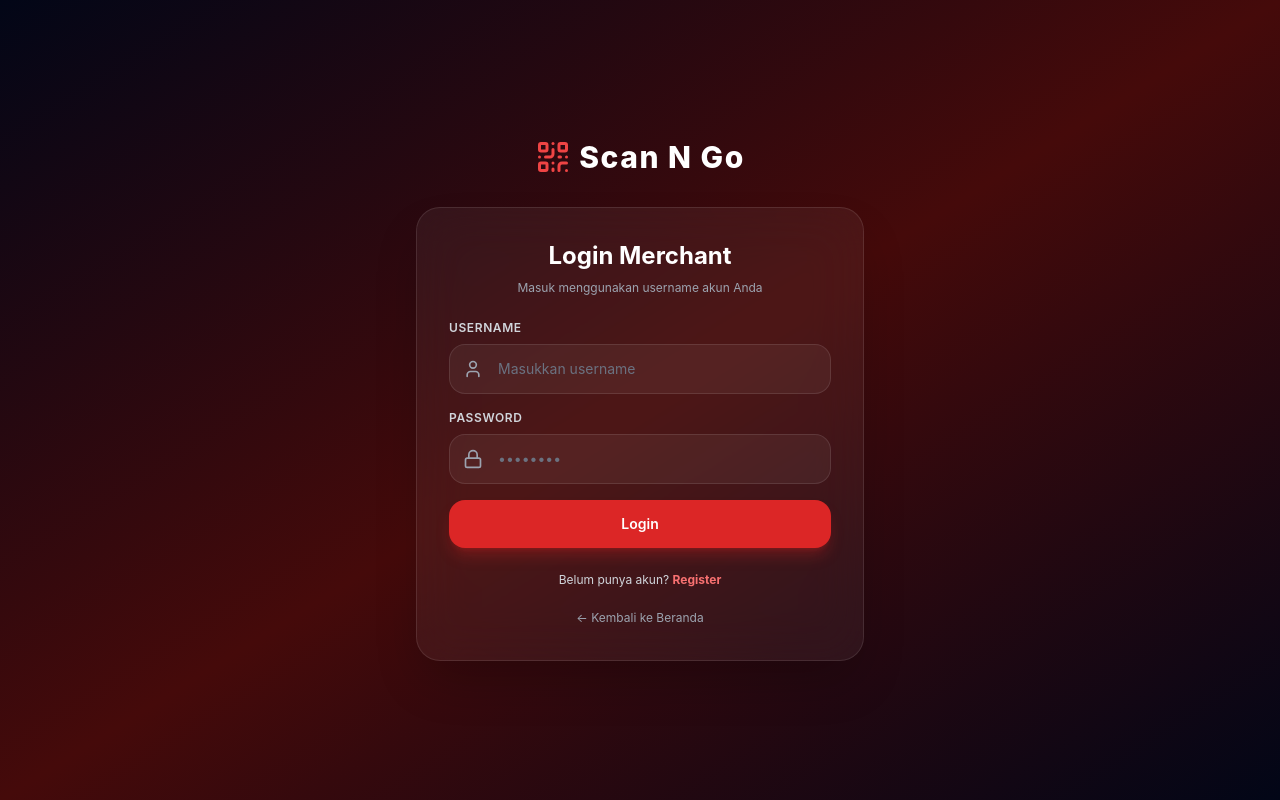
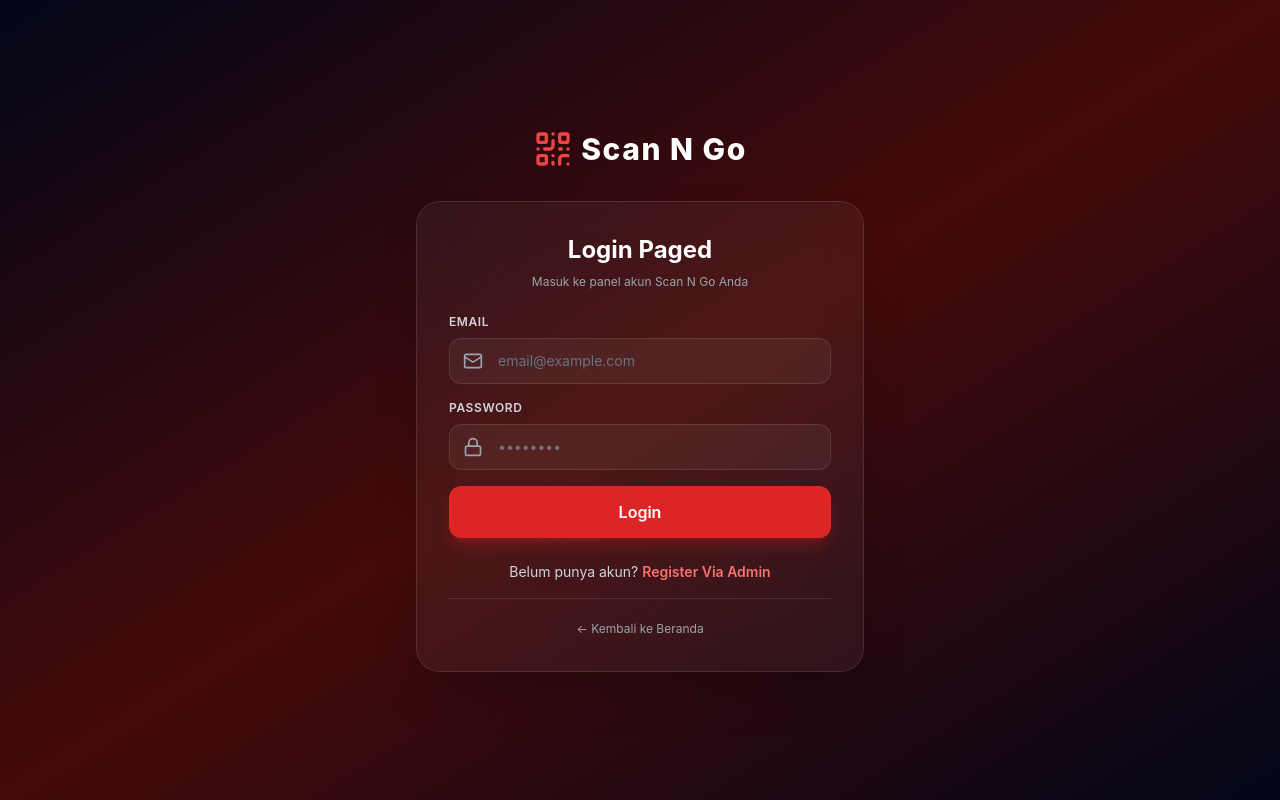
Before and after one commit to ofcdigisphere-labs/tnsmiley, a React (Vite) app in the folder frontend/: page /login in a window 1280 px wide. Built offline with nearby package versions, Linux system fonts and the light colour scheme; no server answers.

Commit message:
LoginPage.jsx

```diff
--- a/frontend/src/pages/LoginPage.jsx
+++ b/frontend/src/pages/LoginPage.jsx
@@ -1,6 +1,6 @@
 import { useState } from 'react';
 import { useNavigate, Link } from 'react-router-dom';
-import { QrCode, User, Lock, Loader2 } from 'lucide-react';
+import { QrCode, Mail, Lock, Loader2 } from 'lucide-react';
 import toast from 'react-hot-toast';
 import axios from 'axios';
 
@@ -10,7 +10,7 @@ const LoginPage = () => {
   const navigate = useNavigate();
   const [loading, setLoading] = useState(false);
   const [formData, setFormData] = useState({
-    username: '',
+    email: '',
     password: ''
   });
 
@@ -38,29 +38,34 @@ const LoginPage = () => {
     <div className="min-h-screen bg-gradient-to-br from-slate-950 via-red-950 to-slate-950 flex items-center justify-center px-4 py-8 text-white">
       <div className="max-w-md w-full">
         {/* Logo */}
-        <div className="flex items-center justify-center gap-2 mb-6 md:mb-8 cursor-pointer" onClick={() => navigate('/')}>
-          <QrCode className="w-9 h-9 text-red-500" />
+        <div
+          className="flex items-center justify-center gap-2 mb-6 md:mb-8 cursor-pointer"
+          onClick={() => navigate('/')}
+        >
+          <QrCode className="w-8 h-8 md:w-10 md:h-10 text-red-500" />
           <h1 className="text-2xl md:text-3xl font-extrabold tracking-wider text-white">Scan N Go</h1>
         </div>
 
         {/* Login Card */}
         <div className="bg-white/5 backdrop-blur-xl border border-white/10 rounded-3xl p-6 md:p-8 shadow-2xl">
           <h2 className="text-xl md:text-2xl font-bold text-white mb-2 text-center">
-            Login Merchant
+            Login Paged
           </h2>
-          <p className="text-xs text-gray-400 text-center mb-6">Masuk menggunakan username akun Anda</p>
+          <p className="text-xs text-gray-400 text-center mb-6">
+            Masuk ke panel akun Scan N Go Anda
+          </p>
 
           <form onSubmit={handleSubmit} className="space-y-4">
             <div>
-              <label className="block text-xs font-semibold uppercase tracking-wider text-gray-300 mb-2">Username</label>
+              <label className="block text-xs font-semibold uppercase tracking-wider text-gray-300 mb-2">Email</label>
               <div className="relative">
-                <User className="absolute left-3.5 top-1/2 transform -translate-y-1/2 w-5 h-5 text-gray-400" />
+                <Mail className="absolute left-3.5 top-1/2 transform -translate-y-1/2 w-5 h-5 text-gray-400" />
                 <input
-                  type="text"
-                  value={formData.username}
-                  onChange={(e) => setFormData({ ...formData, username: e.target.value })}
-                  placeholder="Masukkan username"
-                  className="w-full bg-white/5 border border-white/10 rounded-2xl pl-12 pr-4 py-3.5 text-white placeholder-gray-500 focus:outline-none focus:ring-2 focus:ring-red-500 transition text-sm"
+                  type="email"
+                  value={formData.email}
+                  onChange={(e) => setFormData({ ...formData, email: e.target.value })}
+                  placeholder="email@example.com"
+                  className="w-full bg-white/5 border border-white/10 rounded-xl pl-12 pr-4 py-3 text-sm text-white placeholder-gray-500 focus:outline-none focus:ring-2 focus:ring-red-500 transition"
                   required
                 />
               </div>
@@ -75,7 +80,7 @@ const LoginPage = () => {
                   value={formData.password}
                   onChange={(e) => setFormData({ ...formData, password: e.target.value })}
                   placeholder="••••••••"
-                  className="w-full bg-white/5 border border-white/10 rounded-2xl pl-12 pr-4 py-3.5 text-white placeholder-gray-500 focus:outline-none focus:ring-2 focus:ring-red-500 transition text-sm"
+                  className="w-full bg-white/5 border border-white/10 rounded-xl pl-12 pr-4 py-3 text-sm text-white placeholder-gray-500 focus:outline-none focus:ring-2 focus:ring-red-500 transition"
                   required
                 />
               </div>
@@ -84,7 +89,7 @@ const LoginPage = () => {
             <button
               type="submit"
               disabled={loading}
-              className="w-full bg-red-600 hover:bg-red-700 active:scale-98 text-white font-semibold py-3.5 rounded-2xl transition shadow-lg shadow-red-600/30 disabled:opacity-50 flex items-center justify-center gap-2 text-sm mt-2"
+              className="w-full bg-red-600 hover:bg-red-700 active:scale-95 text-white font-semibold py-3.5 rounded-xl transition shadow-lg shadow-red-600/30 disabled:opacity-50 flex items-center justify-center gap-2 mt-2"
             >
               {loading ? (
                 <>
@@ -98,16 +103,16 @@ const LoginPage = () => {
           </form>
 
           <div className="mt-6 text-center">
-            <p className="text-xs text-gray-300">
+            <p className="text-sm text-gray-300">
               Belum punya akun?{' '}
-              <Link to="/register" className="text-red-400 hover:text-red-300 font-bold transition">
-                Register
+              <Link to="https://wa.me/62895412898210" className="text-red-400 hover:text-red-300 font-semibold transition">
+                Register Via Admin
               </Link>
             </p>
           </div>
 
-          <div className="mt-4 text-center">
-            <Link to="/" className="text-xs text-gray-400 hover:text-gray-200 transition">
+          <div className="mt-4 pt-4 border-t border-white/10 text-center">
+            <Link to="/" className="text-xs text-gray-400 hover:text-white transition inline-flex items-center gap-1">
               ← Kembali ke Beranda
             </Link>
           </div>
```
